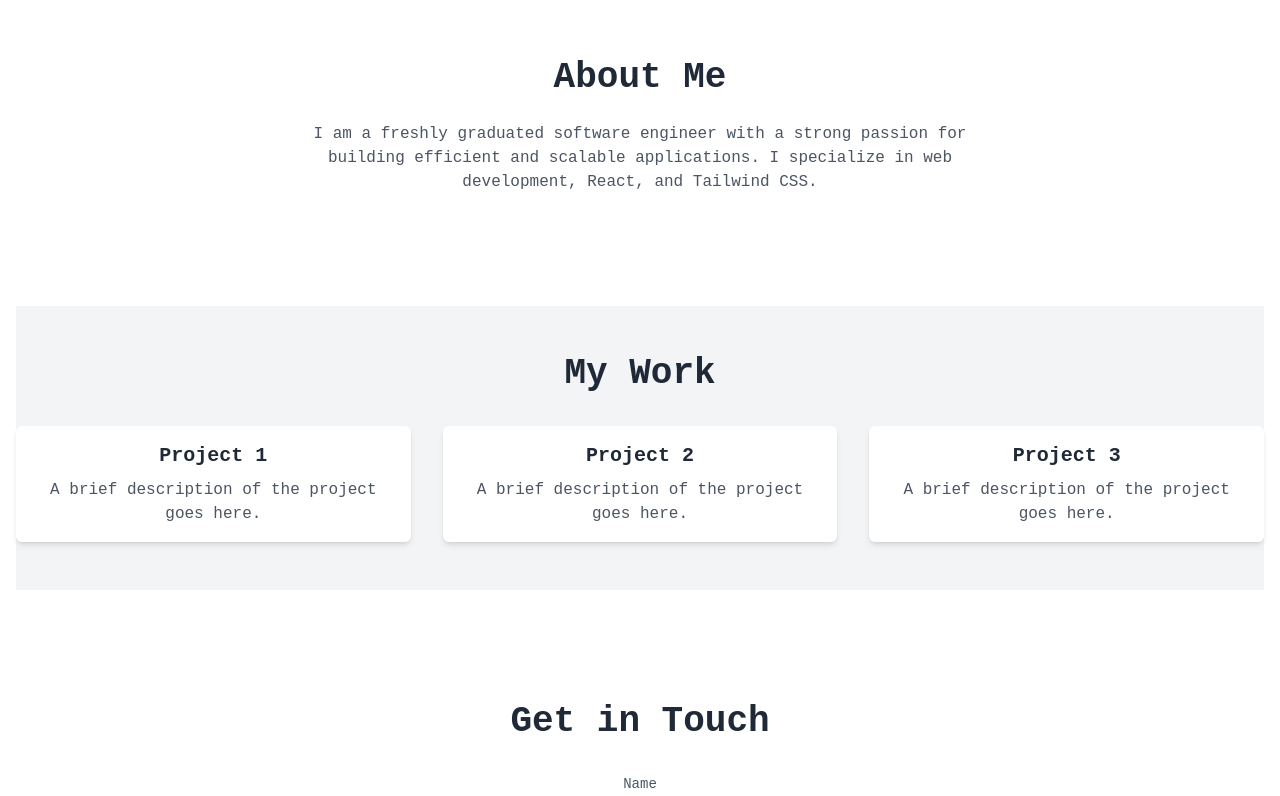
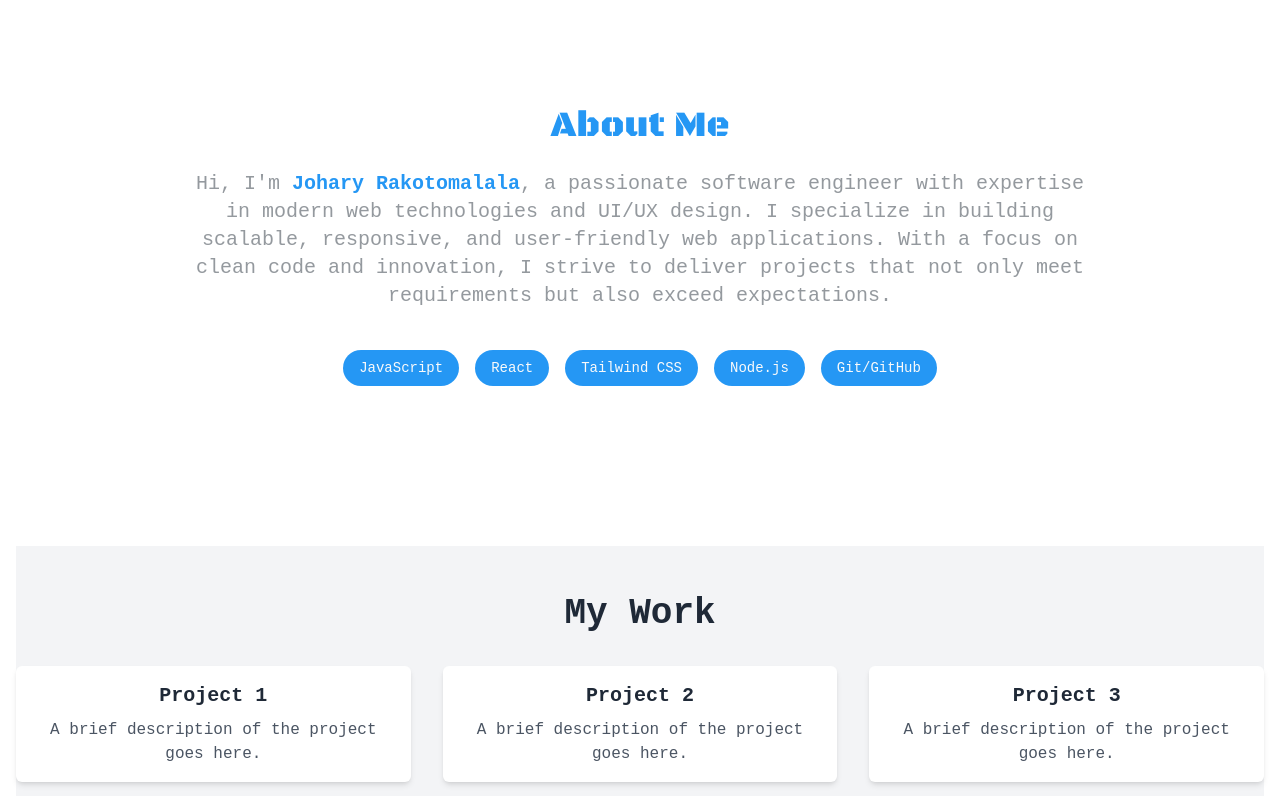
Before and after one commit to Rakotomalala01/portfolio, a React (Vite) app: page / in a window 1280 px wide. Shown: the part 934-1730 px from the top of the page. Built offline with nearby package versions, Linux system fonts and the light colour scheme.

Commit message:
JR: about section

```diff
--- a/src/components/body/body.tsx
+++ b/src/components/body/body.tsx
@@ -1,5 +1,6 @@
 import React from "react";
 import HomeSection from "./sections/home-section";
+import About from "./sections/about";
 
 const Body = () => {
   return (
@@ -13,15 +14,8 @@ const Body = () => {
       </section>
 
       {/* About Section */}
-      <section id="about" className="bg-white dark:bg-gray-800 py-12">
-        <h2 className="text-4xl font-bold text-center text-gray-800 dark:text-white">
-          About Me
-        </h2>
-        <p className="mt-6 text-center text-gray-600 dark:text-gray-400 max-w-2xl mx-auto">
-          I am a freshly graduated software engineer with a strong passion for
-          building efficient and scalable applications. I specialize in web
-          development, React, and Tailwind CSS.
-        </p>
+      <section id="about" className="container mx-auto px-4 py-8 space-y-16 w-full">
+       <About/>
       </section>
 
       {/* Portfolio Section */}
```
